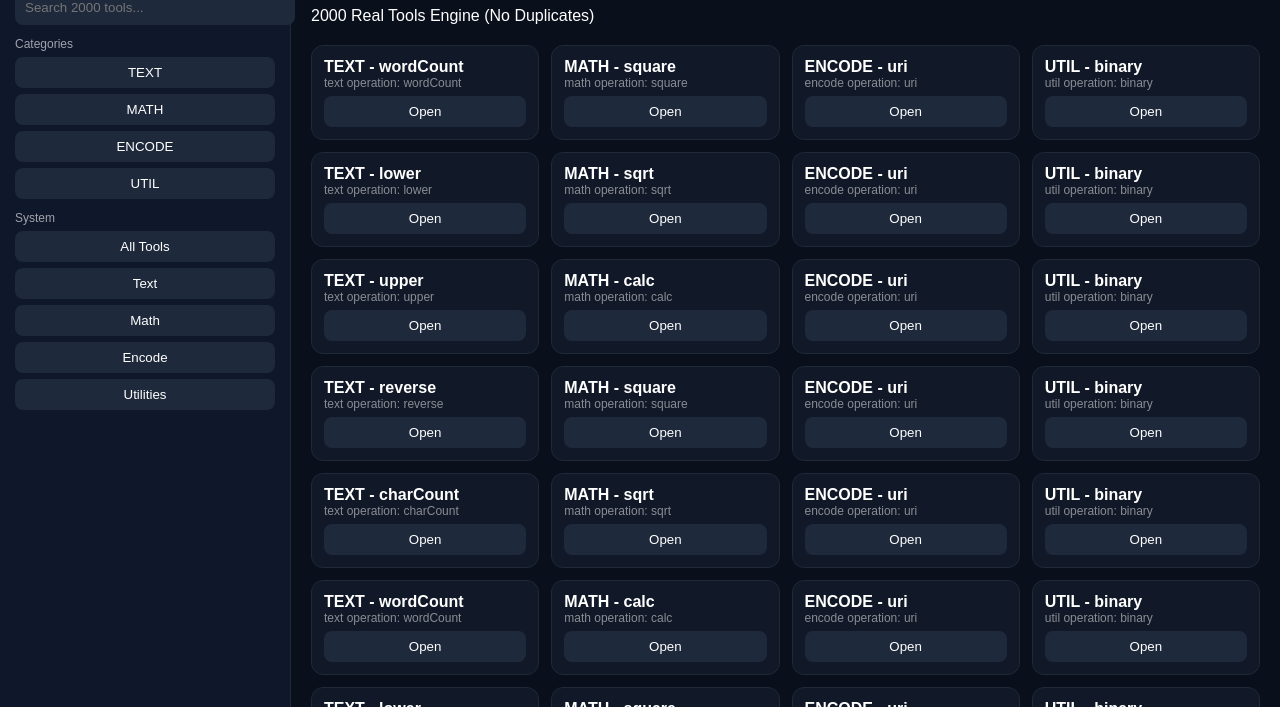
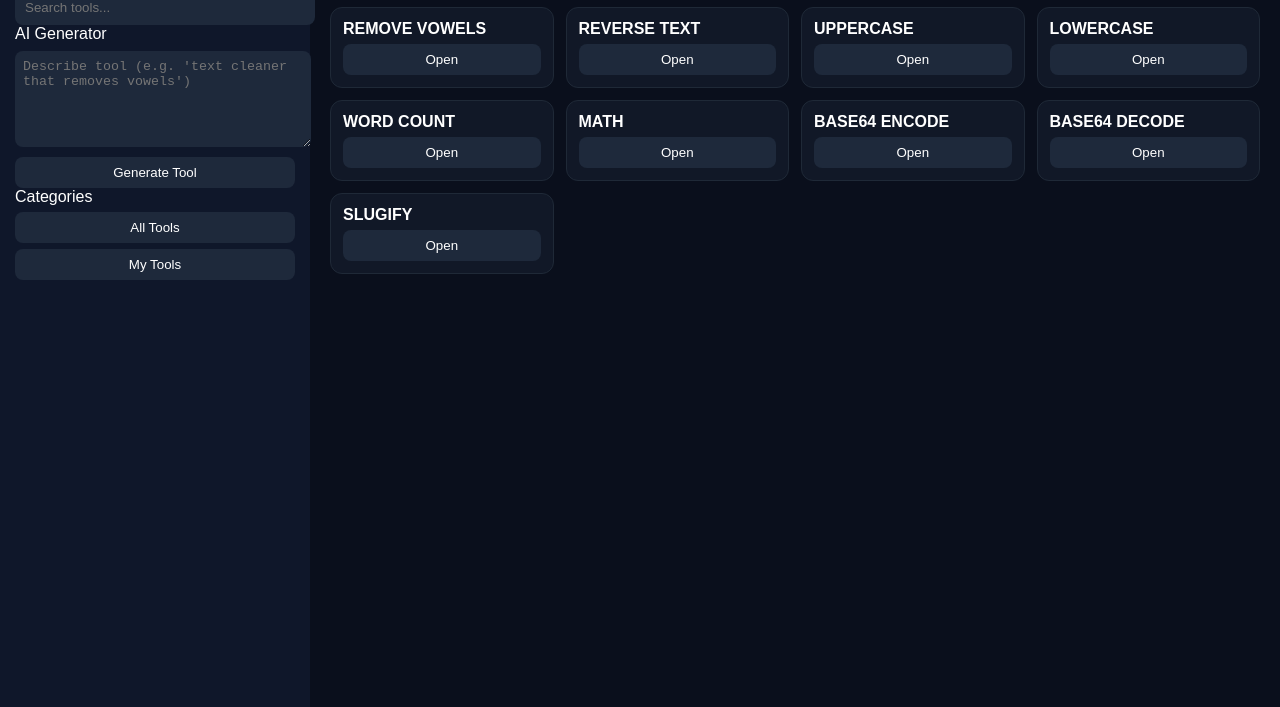
Before and after one commit to BURNTcookiekoki/tools, a plain HTML site: page root/index.html in a window 1280 px wide. Shown: the part 93-800 px from the top of the page. Drawn offline with nearby package versions, Linux system fonts and the light colour scheme.

Commit message:
gpt change

```diff
--- a/root/index.html
+++ b/root/index.html
@@ -1,44 +1,38 @@
 <!DOCTYPE html>
 <html lang="en">
 <head>
-  <meta charset="UTF-8">
-  <title>SaaS Tools Hub v3</title>
+<meta charset="UTF-8">
+<title>SaaS AI Tool Builder v6</title>
 
-  <link rel="stylesheet" href="style.css">
-  <script src="https://cdnjs.cloudflare.com/ajax/libs/mathjs/11.8.0/math.min.js"></script>
+<link rel="stylesheet" href="style.css">
+<script src="https://cdnjs.cloudflare.com/ajax/libs/mathjs/11.8.0/math.min.js"></script>
 </head>
 
 <body>
 
 <div class="app">
 
-  <!-- SIDEBAR -->
   <aside class="sidebar">
-    <h2>⚙️ SaaS v3</h2>
+    <h2>AI Tool Builder</h2>
 
-    <input id="search" placeholder="Search 2000 tools...">
+    <input id="search" placeholder="Search tools...">
+
+    <div class="section-title">AI Generator</div>
+
+    <textarea id="aiInput" placeholder="Describe tool (e.g. 'text cleaner that removes vowels')"></textarea>
+    <button onclick="generateTool()">Generate Tool</button>
 
     <div class="section-title">Categories</div>
     <div id="categories"></div>
 
-    <div class="section-title">System</div>
     <button onclick="showAll()">All Tools</button>
-    <button onclick="showType('text')">Text</button>
-    <button onclick="showType('math')">Math</button>
-    <button onclick="showType('encode')">Encode</button>
-    <button onclick="showType('util')">Utilities</button>
+    <button onclick="showUserTools()">My Tools</button>
+
   </aside>
 
-  <!-- MAIN -->
   <main class="main">
-
-    <header>
-      <h1>Tools Dashboard</h1>
-      <p>2000 Real Tools Engine (No Duplicates)</p>
-    </header>
-
-    <div id="toolsGrid"></div>
-
+    <h1>AI Tool System</h1>
+    <div id="grid"></div>
   </main>
 
 </div>
--- a/root/script.js
+++ b/root/script.js
@@ -1,86 +1,83 @@
+
 /* =========================
-   SAAS v3 ENGINE (2000 REAL TOOLS)
+   CORE TOOL STORAGE
 ========================= */
 
-const tools = [];
+let tools = JSON.parse(localStorage.getItem("tools")) || [];
 
 /* =========================
-   REAL FUNCTION ENGINE
+   DEFAULT ENGINE LIBRARY
 ========================= */
 
-const engine = {
-  text: {
-    wordCount: i => "Words: " + i.trim().split(/\s+/).filter(Boolean).length,
-    charCount: i => "Chars: " + i.length,
-    reverse: i => i.split("").reverse().join(""),
-    upper: i => i.toUpperCase(),
-    lower: i => i.toLowerCase()
-  },
-
-  math: {
-    calc: i => { try { return math.evaluate(i); } catch { return "Error"; } },
-    square: i => Number(i) * Number(i),
-    sqrt: i => Math.sqrt(Number(i))
-  },
-
-  encode: {
-    b64e: i => btoa(i),
-    b64d: i => atob(i),
-    uri: i => encodeURIComponent(i),
-    urid: i => decodeURIComponent(i)
-  },
-
-  util: {
-    random: () => Math.random().toString(36).slice(2),
-    uuid: () => crypto.randomUUID(),
-    time: () => Date.now(),
-    binary: i => Number(i).toString(2)
-  }
+const baseTools = {
+  "remove vowels": (i) => i.replace(/[aeiou]/gi, ""),
+  "reverse text": (i) => i.split("").reverse().join(""),
+  "uppercase": (i) => i.toUpperCase(),
+  "lowercase": (i) => i.toLowerCase(),
+  "word count": (i) => i.trim().split(/\s+/).length,
+  "math": (i) => { try { return math.evaluate(i); } catch { return "error"; } },
+  "base64 encode": (i) => btoa(i),
+  "base64 decode": (i) => atob(i),
+  "slugify": (i) => i.toLowerCase().replace(/\s+/g,"-")
 };
 
 /* =========================
-   TOOL GENERATION (2000 UNIQUE REAL TOOLS)
+   AI TOOL GENERATOR (RULE BASED)
 ========================= */
 
-const types = Object.keys(engine);
-let id = 0;
+function generateTool() {
+  const input = document.getElementById("aiInput").value.toLowerCase();
 
-function createTool(type, fnName) {
-  return {
-    id: id++,
-    name: `${type.toUpperCase()} - ${fnName}`,
-    type,
-    fn: engine[type][fnName],
-    desc: `${type} operation: ${fnName}`
+  if (!input) return;
+
+  let fn = null;
+
+  for (let key in baseTools) {
+    if (input.includes(key)) {
+      fn = baseTools[key];
+      break;
+    }
+  }
+
+  if (!fn) {
+    fn = (i) => "Custom tool created: " + input;
+  }
+
+  const tool = {
+    id: Date.now(),
+    name: input.toUpperCase(),
+    run: fn,
+    user: true
   };
-}
 
-/* build all combinations */
-for (let i = 0; i < 2000; i++) {
-  const type = types[i % types.length];
-  const fnNames = Object.keys(engine[type]);
-
-  const fn = fnNames[i % fnNames.length];
-
-  tools.push(createTool(type, fn));
+  tools.push(tool);
+  saveTools();
+  render(tools);
 }
 
 /* =========================
-   UI RENDER
+   SAVE SYSTEM
 ========================= */
 
-const grid = document.getElementById("toolsGrid");
+function saveTools() {
+  localStorage.setItem("tools", JSON.stringify(tools));
+}
+
+/* =========================
+   RENDER
+========================= */
+
+const grid = document.getElementById("grid");
 
 function render(list) {
   grid.innerHTML = "";
 
-  list.slice(0, 200).forEach(t => {
+  list.forEach(t => {
     const div = document.createElement("div");
     div.className = "card";
 
     div.innerHTML = `
       <b>${t.name}</b>
-      <div style="opacity:0.5;font-size:12px">${t.desc}</div>
       <button onclick="openTool(${t.id})">Open</button>
     `;
 
@@ -102,47 +99,38 @@ window.openTool = function(id) {
 
   panel.innerHTML = `
     <h3>${tool.name}</h3>
-
     <textarea id="input"></textarea>
-
-    <button onclick="runTool(${id})">Run</button>
+    <button onclick="run(${id})">Run</button>
     <button onclick="this.parentElement.remove()">Close</button>
-
-    <p id="output"></p>
+    <p id="out"></p>
   `;
 
   document.body.appendChild(panel);
 };
 
-window.runTool = function(id) {
+window.run = function(id) {
   const tool = tools.find(t => t.id === id);
   const input = document.getElementById("input").value;
 
-  document.getElementById("output").innerText =
-    tool.fn(input);
+  document.getElementById("out").innerText =
+    tool.run(input);
 };
 
 /* =========================
-   SEARCH ENGINE
+   SEARCH
 ========================= */
 
 document.getElementById("search").addEventListener("input", e => {
   const v = e.target.value.toLowerCase();
-
-  render(
-    tools.filter(t =>
-      t.name.toLowerCase().includes(v) ||
-      t.type.includes(v)
-    )
-  );
+  render(tools.filter(t => t.name.toLowerCase().includes(v)));
 });
 
 /* =========================
-   FILTER BY TYPE
+   USER FILTER
 ========================= */
 
-window.showType = function(type) {
-  render(tools.filter(t => t.type === type));
+window.showUserTools = function() {
+  render(tools.filter(t => t.user));
 };
 
 window.showAll = function() {
@@ -150,14 +138,19 @@ window.showAll = function() {
 };
 
 /* =========================
-   CATEGORY SIDEBAR
+   INIT DEFAULT TOOLS (IF EMPTY)
 ========================= */
 
-const catBox = document.getElementById("categories");
+if (tools.length === 0) {
+  Object.keys(baseTools).forEach(k => {
+    tools.push({
+      id: Date.now() + Math.random(),
+      name: k.toUpperCase(),
+      run: baseTools[k],
+      user: false
+    });
+  });
 
-["text","math","encode","util"].forEach(c => {
-  const btn = document.createElement("button");
-  btn.innerText = c.toUpperCase();
-  btn.onclick = () => showType(c);
-  catBox.appendChild(btn);
-});
+  saveTools();
+  render(tools);
+}
--- a/root/style.css
+++ b/root/style.css
@@ -5,17 +5,23 @@ body {
   color: white;
 }
 
-.app {
-  display: flex;
-  height: 100vh;
+.app { display: flex; height: 100vh; }
+
+.sidebar {
+  width: 280px;
+  background: #0f172a;
+  padding: 15px;
 }
 
-/* SIDEBAR */
-.sidebar {
-  width: 260px;
-  background: #0f172a;
-  padding: 15px;
-  border-right: 1px solid #1e293b;
+.sidebar textarea {
+  width: 100%;
+  height: 80px;
+  margin-top: 8px;
+  background: #1e293b;
+  color: white;
+  border: none;
+  border-radius: 8px;
+  padding: 8px;
 }
 
 .sidebar input {
@@ -27,58 +33,38 @@ body {
   color: white;
 }
 
-.section-title {
-  margin-top: 12px;
-  font-size: 12px;
-  opacity: 0.6;
-}
-
 button {
   width: 100%;
+  margin-top: 6px;
   padding: 8px;
-  margin-top: 6px;
   border-radius: 8px;
   border: none;
   background: #1e293b;
   color: white;
   cursor: pointer;
-  transition: 0.2s;
 }
 
-button:hover {
-  background: #334155;
-}
+button:hover { background: #334155; }
 
-/* MAIN */
 .main {
   flex: 1;
   padding: 20px;
-  overflow-y: auto;
 }
 
-#toolsGrid {
+#grid {
   display: grid;
-  grid-template-columns: repeat(auto-fill, minmax(200px, 1fr));
+  grid-template-columns: repeat(auto-fill, minmax(220px, 1fr));
   gap: 12px;
-  margin-top: 20px;
 }
 
-/* TOOL CARD */
 .card {
   background: #111827;
-  border: 1px solid #1f2937;
   padding: 12px;
   border-radius: 12px;
+  border: 1px solid #1f2937;
   cursor: pointer;
-  transition: 0.2s;
 }
 
-.card:hover {
-  transform: translateY(-4px);
-  background: #1f2937;
-}
-
-/* PANEL */
 .panel {
   position: fixed;
   top: 50%;
@@ -88,22 +74,4 @@ button:hover {
   padding: 20px;
   border-radius: 12px;
   width: 360px;
-  border: 1px solid #334155;
-  animation: fade 0.2s ease;
 }
-
-.panel textarea {
-  width: 100%;
-  height: 90px;
-  margin-top: 10px;
-  background: #0f172a;
-  border: none;
-  color: white;
-  padding: 8px;
-  border-radius: 8px;
-}
-
-@keyframes fade {
-  from {opacity:0; transform: translate(-50%, -55%);}
-  to {opacity:1; transform: translate(-50%, -50%);}
-}
```
